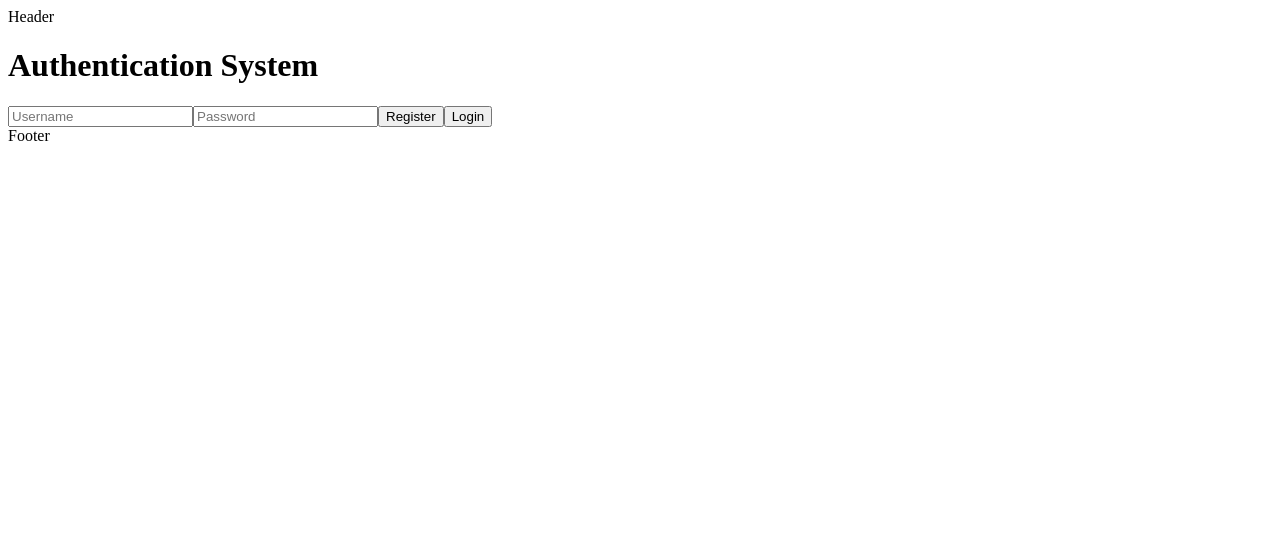
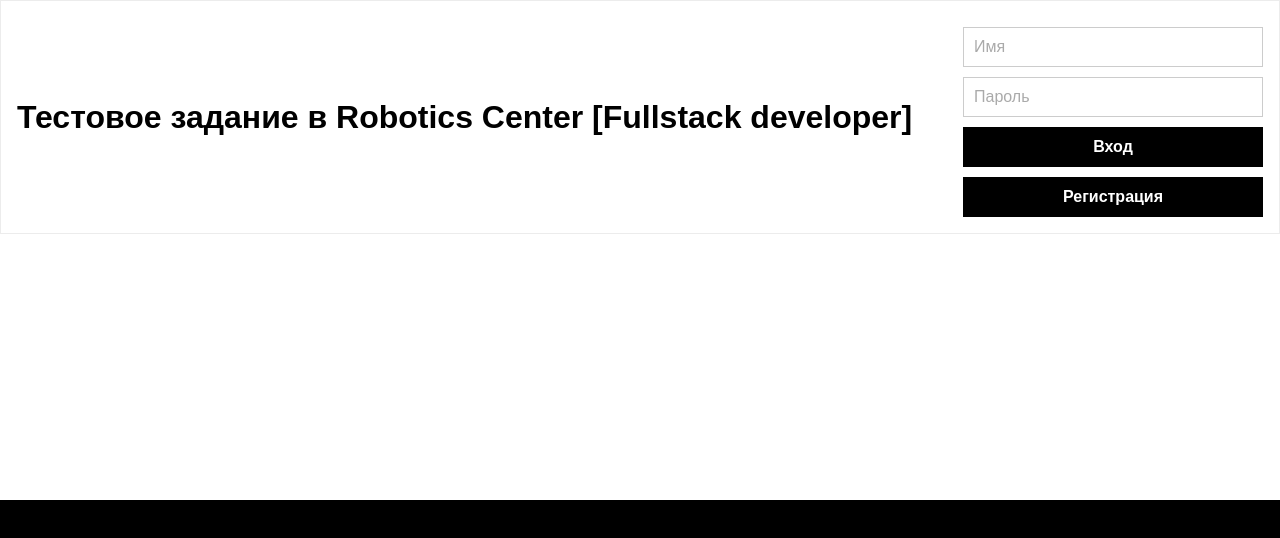
Before and after one commit to fourhtyoz/SberAudioPlayer, a React (Create React App) app in the folder frontend/: page / in a window 1280 px wide. Shown: the top 538 px of the page. Built offline with nearby package versions, Linux system fonts and the light colour scheme.

Commit message:
начало фронта

```diff
--- a/frontend/package.json
+++ b/frontend/package.json
@@ -13,6 +13,7 @@
     "react-dom": "^18.3.1",
     "react-router-dom": "^6.27.0",
     "react-scripts": "5.0.1",
+    "styled-components": "^6.1.13",
     "web-vitals": "^2.1.4"
   },
   "scripts": {
--- a/frontend/public/index.html
+++ b/frontend/public/index.html
@@ -2,16 +2,20 @@
 <html lang="en">
   <head>
     <meta charset="utf-8" />
-    <link rel="icon" href="%PUBLIC_URL%/favicon.ico" />
     <meta name="viewport" content="width=device-width, initial-scale=1" />
-    <meta name="theme-color" content="#000000" />
-    <meta
-      name="description"
-      content="Web site created using create-react-app"
-    />
-    <link rel="apple-touch-icon" href="%PUBLIC_URL%/logo192.png" />
-    <link rel="manifest" href="%PUBLIC_URL%/manifest.json" />
-    <title>React App</title>
+    <title>Тестовое задание в Robotics Center</title>
+    <style>
+      *, *::after, *::before {
+        margin: 0;
+        padding: 0;
+        box-sizing: border-box;
+      }
+
+      body {
+        font-family: Arial, sans-serif;
+      }
+    </style>
+
   </head>
   <body>
     <noscript>You need to enable JavaScript to run this app.</noscript>
--- a/frontend/src/App.jsx
+++ b/frontend/src/App.jsx
@@ -1,21 +1,22 @@
 import React from 'react';
-import Navbar from './components/Navbar';
 import Header from './components/Header';
 import Footer from './components/Footer';
 import Main from './components/Main';
-import { useContext } from 'react';
-import { AuthContext } from './AuthContext';
+import styled from 'styled-components';
 
 
+const SWrapper = styled.div`
+    display: flex;
+    flex-direction: column;
+    height: 100vh; /* Full viewport height */
+`
+
 export default function App() {
-    const { user, isAuthenticated, login, logout } = useContext(AuthContext)
-
     return (
-        <div>
+        <SWrapper>
             <Header />
-            <Navbar user={user} isAuthenticated={isAuthenticated} login={login} logout={logout} />
-            <Main isAuthenticated={isAuthenticated}/>
+            <Main />
             <Footer />
-        </div>
+        </SWrapper>
   );
 }
--- a/frontend/src/components/AudioUpload.jsx
+++ b/frontend/src/components/AudioUpload.jsx
@@ -2,6 +2,15 @@
 import { api } from '../utils/api';
 import alertify from 'alertifyjs';
 import 'alertifyjs/build/css/alertify.css';
+import styled from 'styled-components';
+
+
+const SWrapper = styled.div`
+`
+
+const STitle = styled.div`
+
+`
 
 
 export default function AudioUpload() {
@@ -11,7 +20,6 @@
     const handleFileChange = (event) => {
         setAudioFile(event.target.files[0]);
     };
-
 
     const handleUpload = async (event) => {
         event.preventDefault();
@@ -43,12 +51,12 @@
     };
 
     return (
-        <div>
-            <h2>Upload a new sound:</h2>
+        <SWrapper>
+            <STitle>Upload a new sound:</STitle>
             <form onSubmit={handleUpload}>
                 <input ref={fileInputRef} type="file" accept="audio/*" onChange={handleFileChange} />
                 <button type="submit" disabled={!audioFile} >Upload</button>
             </form>
-        </div>
+        </SWrapper>
     );
 };
--- a/frontend/src/components/Footer.jsx
+++ b/frontend/src/components/Footer.jsx
@@ -1,10 +1,18 @@
 import React from "react"
+import styled from "styled-components";
 
+const SFooter = styled.div`
+    background: #000;
+    height: 300px;
+    padding: 1em;
+    text-align: center;
+    margin-top: auto;
+`
 
 export default function Footer() {
     return (
-        <>
+        <SFooter>
             Footer
-        </>
+        </SFooter>
     )
 }
--- a/frontend/src/components/Header.jsx
+++ b/frontend/src/components/Header.jsx
@@ -1,10 +1,27 @@
 import React from "react"
+import styled from "styled-components";
+import Navbar from "./Navbar";
 
+const SHeader = styled.header`
+    border: 1px solid #ececec;
+    // height: 200px;
+    padding: 1em;
+    display: flex;
+    justify-content: space-between;
+`
+
+const STitle = styled.h1`
+    text-align: center;
+    display: flex;
+    justify-content: center;
+    align-items: center;
+`
 
 export default function Header() {
     return (
-        <>
-            Header
-        </>
+        <SHeader>
+            <STitle>Тестовое задание в Robotics Center [Fullstack developer]</STitle>
+            <Navbar />
+        </SHeader>
     )
 }
--- a/frontend/src/components/Main.jsx
+++ b/frontend/src/components/Main.jsx
@@ -1,14 +1,28 @@
 import React from 'react';
 import AudioUpload from './AudioUpload';
 import Queue from './Queue';
+import styled from 'styled-components';
+import { useContext } from 'react';
+import { AuthContext } from '../AuthContext';
 
 
-export default function Main({ isAuthenticated }) {
+const SMain = styled.main`
+    height: 100%;
+    display: flex;
+    flex-direction: column;
+    justify-content: center;
+    align-items: center;
+`
+
+export default function Main() {
+    const { isAuthenticated } = useContext(AuthContext)
+
     if (!isAuthenticated) return;
+
     return (
-        <div>
+        <SMain>
             <AudioUpload />
             <Queue />
-        </div>
+        </SMain>
     );
 };
--- a/frontend/src/components/Navbar.jsx
+++ b/frontend/src/components/Navbar.jsx
@@ -3,12 +3,76 @@
 import { register } from '../utils/api';
 import alertify from 'alertifyjs';
 import 'alertifyjs/build/css/alertify.css';
+import styled from 'styled-components';
+import { useContext } from 'react';
+import { AuthContext } from '../AuthContext';
 
 
-export default function Navbar({ user, isAuthenticated, login, logout }) {
+const SWrapper = styled.div`
+`
+
+const SRow = styled.div`
+    display: flex;
+`
+
+const SButton = styled.button`
+    margin-top: 10px;
+    padding: 10px 20px;
+    font-size: 16px;
+    font-weight: bold;
+    color: #fff;
+    background-color: #000;
+    border: none;
+    width: 150px;
+    width: 300px;
+    cursor: pointer;
+    transition: background-color 0.3s ease, transform 0.2s ease;
+    border: 1px solid #000;
+    display: block;
+
+    &:hover {
+    border: 1px solid #cecece;
+    color: #000;
+    background-color: #FFF;
+    }
+
+    &:active {
+    transform: scale(0.98);
+    }
+
+    &:disabled {
+    background-color: #ccc;
+    cursor: not-allowed;
+    }
+`;
+
+const StyledInput = styled.input`
+    padding: 10px;
+    font-size: 16px;
+    border: 1px solid #ccc;
+    outline: none;
+    width: 300px;
+    box-sizing: border-box;
+    display: block;
+    margin-top: 10px;
+
+    &:focus {
+    border-color: #007bff;
+    box-shadow: 0 0 5px rgba(0, 123, 255, 0.5);
+    }
+
+    &::placeholder {
+    color: #aaa;
+    }
+`;
+
+
+export default function Navbar() {
     const [username, setUsername] = useState('');
     const [password, setPassword] = useState('');
-    // const [message, setMessage] = useState('');
+
+    const { user, isAuthenticated, login, logout } = useContext(AuthContext)
+
 
     const handleRegister = async () => {
         try {
@@ -41,21 +105,25 @@
     }
 
     return (
-        <div>
+        <SWrapper>
             {!isAuthenticated &&
                 <>
-                    <h1>Authentication System</h1>
-                    <input type="text" placeholder="Username" value={username} onChange={(e) => setUsername(e.target.value)} />
-                    <input type="password" placeholder="Password" value={password} onChange={(e) => setPassword(e.target.value)} />
+                    <SRow>
+                        <StyledInput type="text" placeholder="Имя" value={username} onChange={(e) => setUsername(e.target.value)} />
+                    </SRow>
+                    <SRow>
+                        <StyledInput type="password" placeholder="Пароль" value={password} onChange={(e) => setPassword(e.target.value)} />
+                    </SRow>
+                        <SButton onClick={handleLogin}>Вход</SButton>
+                        <SButton onClick={handleRegister}>Регистрация</SButton>
                 </>
             }
-
-            {!isAuthenticated && <button onClick={handleRegister}>Register</button>}
-            {!isAuthenticated &&<button onClick={handleLogin}>Login</button>}
-            {isAuthenticated && <button onClick={handleLogout}>Logout</button>}
-            {/* {isAuthenticated && <button onClick={handleProtectedRequest}>Access Protected Route</button>} */}
-
-            {/* <p>{message}</p> */}
-        </div>
+            {isAuthenticated &&
+            <>
+            Текущий аккаунт: {user.sub}
+            <SButton onClick={handleLogout}>Выйти</SButton>
+            </>
+            }
+        </SWrapper>
     );
 }
```
Also changed, not shown: 1 other file (tests, documents, lock files or other folders).
